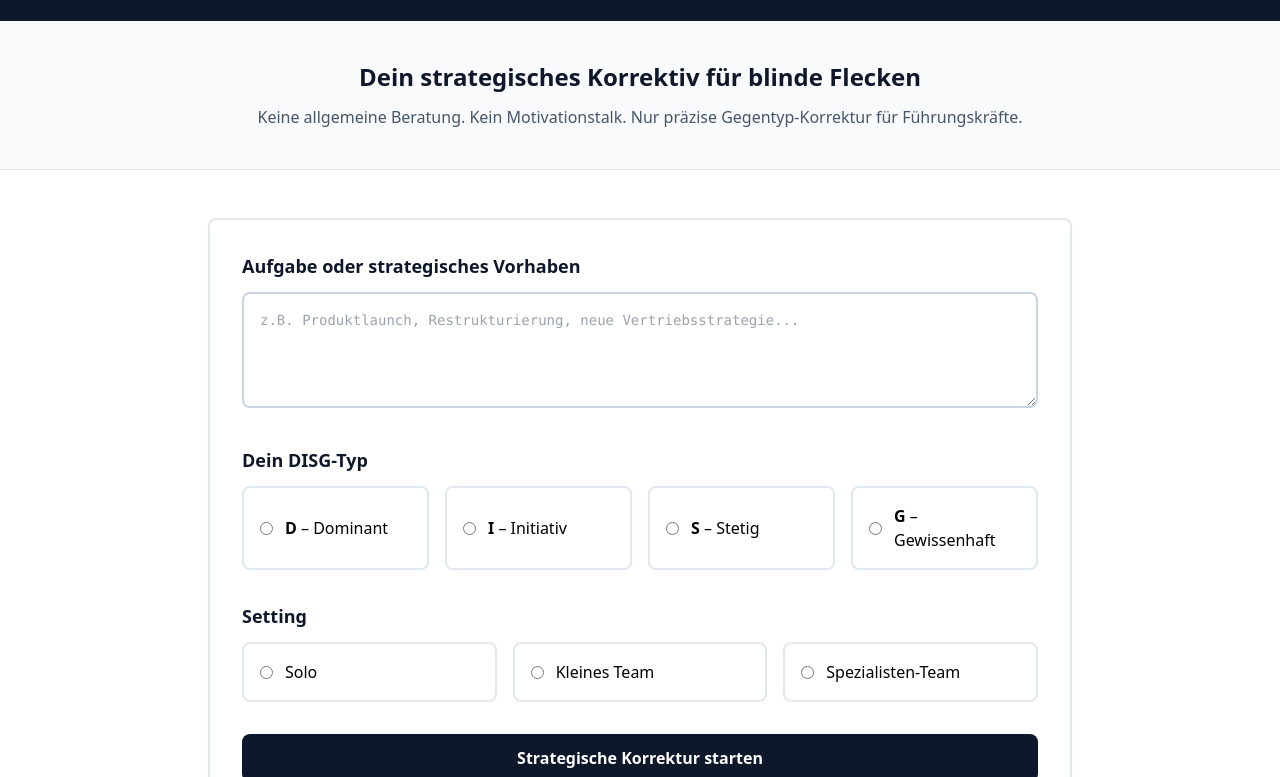
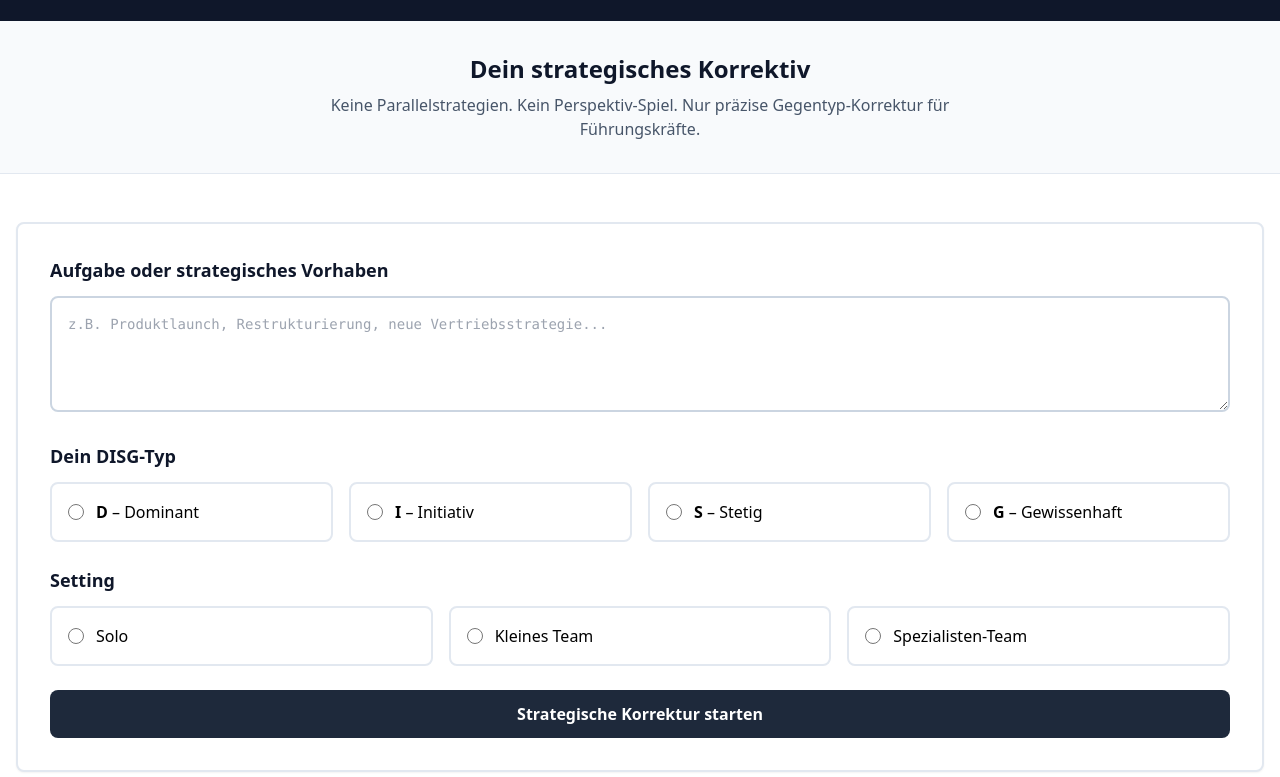
Before and after one commit to omergili/disg-analyser, a plain HTML site: page index.html in a window 1280 px wide. Shown: the part 91-868 px from the top of the page. Drawn offline with nearby package versions, Linux system fonts and the light colour scheme.

Commit message:
Update index.html

```diff
--- a/index.html
+++ b/index.html
@@ -6,21 +6,31 @@
     <title>myLurch – Operative Exzellenz durch Gegentyp-Korrektur</title>
     <script src="https://cdn.tailwindcss.com"></script>
     <style>
-        html { scroll-behavior: smooth; }
+        html {
+            scroll-behavior: smooth;
+        }
         .btn-primary {
-            background: #0f172a;
+            background: #1e293b;
             transition: all 0.2s ease;
         }
         .btn-primary:hover {
-            background: #1e293b;
+            background: #334155;
+        }
+        .type-selector {
+            transition: all 0.2s ease;
+        }
+        .type-selector:hover {
+            border-color: #1e293b;
+        }
+        #butlerSection {
+            scroll-margin-top: 2rem;
         }
     </style>
 </head>
 <body class="bg-white">
 
-<!-- Header -->
 <header class="bg-slate-900 text-white py-6 shadow-md">
-    <div class="max-w-6xl mx-auto px-4">
+    <div class="max-w-7xl mx-auto px-4">
         <h1 class="text-3xl font-bold tracking-tight">myLurch</h1>
         <p class="text-slate-300 mt-1">
             Operative Exzellenz durch Gegentyp-Korrektur
@@ -28,24 +38,21 @@
     </div>
 </header>
 
-<!-- Hero -->
-<section class="bg-slate-50 py-10 border-b border-slate-200">
-    <div class="max-w-4xl mx-auto px-4 text-center">
-        <h2 class="text-2xl font-semibold text-slate-900 mb-3">
-            Dein strategisches Korrektiv für blinde Flecken
+<section class="bg-slate-50 py-8 border-b border-slate-200">
+    <div class="max-w-7xl mx-auto px-4 text-center">
+        <h2 class="text-2xl font-semibold text-slate-900 mb-2">
+            Dein strategisches Korrektiv
         </h2>
-        <p class="text-slate-600">
-            Keine allgemeine Beratung. Kein Motivationstalk.
+        <p class="text-slate-600 max-w-2xl mx-auto">
+            Keine Parallelstrategien. Kein Perspektiv-Spiel.
             Nur präzise Gegentyp-Korrektur für Führungskräfte.
         </p>
     </div>
 </section>
 
-<!-- Main -->
-<main class="max-w-4xl mx-auto px-4 py-12">
+<main class="max-w-7xl mx-auto px-4 py-12">
 
-    <!-- Input -->
-    <div class="bg-white border-2 border-slate-200 rounded-lg p-8 shadow-sm mb-8">
+    <div class="bg-white border-2 border-slate-200 rounded-lg p-8 mb-8 shadow-sm">
 
         <label for="taskInput" class="block text-lg font-semibold text-slate-900 mb-3">
             Aufgabe oder strategisches Vorhaben
@@ -59,53 +66,48 @@
         ></textarea>
 
         <!-- Typ -->
-        <div class="mt-8">
+        <div class="mt-6 mb-6">
             <label class="block text-lg font-semibold text-slate-900 mb-3">
                 Dein DISG-Typ
             </label>
 
             <div class="grid grid-cols-2 md:grid-cols-4 gap-4">
-                <label class="flex items-center p-4 border-2 border-slate-200 rounded-lg cursor-pointer">
-                    <input type="radio" name="userType" value="D" class="mr-3">
+                <label class="flex items-center p-4 border-2 border-slate-200 rounded-lg cursor-pointer hover:border-slate-400 transition">
+                    <input type="radio" name="userType" value="D" class="type-selector w-4 h-4 mr-3">
                     <span><strong>D</strong> – Dominant</span>
                 </label>
-
-                <label class="flex items-center p-4 border-2 border-slate-200 rounded-lg cursor-pointer">
-                    <input type="radio" name="userType" value="I" class="mr-3">
+                <label class="flex items-center p-4 border-2 border-slate-200 rounded-lg cursor-pointer hover:border-slate-400 transition">
+                    <input type="radio" name="userType" value="I" class="type-selector w-4 h-4 mr-3">
                     <span><strong>I</strong> – Initiativ</span>
                 </label>
-
-                <label class="flex items-center p-4 border-2 border-slate-200 rounded-lg cursor-pointer">
-                    <input type="radio" name="userType" value="S" class="mr-3">
+                <label class="flex items-center p-4 border-2 border-slate-200 rounded-lg cursor-pointer hover:border-slate-400 transition">
+                    <input type="radio" name="userType" value="S" class="type-selector w-4 h-4 mr-3">
                     <span><strong>S</strong> – Stetig</span>
                 </label>
-
-                <label class="flex items-center p-4 border-2 border-slate-200 rounded-lg cursor-pointer">
-                    <input type="radio" name="userType" value="G" class="mr-3">
+                <label class="flex items-center p-4 border-2 border-slate-200 rounded-lg cursor-pointer hover:border-slate-400 transition">
+                    <input type="radio" name="userType" value="G" class="type-selector w-4 h-4 mr-3">
                     <span><strong>G</strong> – Gewissenhaft</span>
                 </label>
             </div>
         </div>
 
         <!-- Setting -->
-        <div class="mt-8">
+        <div class="mt-6 mb-6">
             <label class="block text-lg font-semibold text-slate-900 mb-3">
                 Setting
             </label>
 
             <div class="grid grid-cols-1 md:grid-cols-3 gap-4">
-                <label class="flex items-center p-4 border-2 border-slate-200 rounded-lg cursor-pointer">
-                    <input type="radio" name="setting" value="Solo" class="mr-3">
+                <label class="flex items-start p-4 border-2 border-slate-200 rounded-lg cursor-pointer hover:border-slate-400 transition">
+                    <input type="radio" name="setting" value="Solo" class="type-selector w-4 h-4 mr-3 mt-1">
                     <span>Solo</span>
                 </label>
-
-                <label class="flex items-center p-4 border-2 border-slate-200 rounded-lg cursor-pointer">
-                    <input type="radio" name="setting" value="Kleines Team" class="mr-3">
+                <label class="flex items-start p-4 border-2 border-slate-200 rounded-lg cursor-pointer hover:border-slate-400 transition">
+                    <input type="radio" name="setting" value="Kleines Team" class="type-selector w-4 h-4 mr-3 mt-1">
                     <span>Kleines Team</span>
                 </label>
-
-                <label class="flex items-center p-4 border-2 border-slate-200 rounded-lg cursor-pointer">
-                    <input type="radio" name="setting" value="Spezialisten-Team" class="mr-3">
+                <label class="flex items-start p-4 border-2 border-slate-200 rounded-lg cursor-pointer hover:border-slate-400 transition">
+                    <input type="radio" name="setting" value="Spezialisten-Team" class="type-selector w-4 h-4 mr-3 mt-1">
                     <span>Spezialisten-Team</span>
                 </label>
             </div>
@@ -113,11 +115,10 @@
 
         <button
             id="analyzeBtn"
-            class="btn-primary text-white font-semibold py-3 px-8 rounded-lg w-full mt-8"
+            class="btn-primary text-white font-semibold py-3 px-8 rounded-lg w-full"
         >
             Strategische Korrektur starten
         </button>
-
     </div>
 
     <!-- Butler Output -->
@@ -126,24 +127,26 @@
             <h3 class="text-xl font-bold text-slate-900 mb-6">
                 Strategische Korrektur
             </h3>
-            <div id="butlerOutput" class="space-y-4 text-slate-800 leading-relaxed"></div>
+            <div id="butlerOutput" class="text-slate-800 leading-relaxed whitespace-pre-line"></div>
         </div>
     </div>
 
 </main>
 
-<!-- Footer -->
 <footer class="bg-slate-900 text-slate-400 py-8 mt-16">
-    <div class="max-w-6xl mx-auto px-4 text-center text-sm">
-        myLurch – Executive Strategy Butler
+    <div class="max-w-7xl mx-auto px-4 text-center">
+        <p class="text-sm">myLurch – Executive Strategy Butler</p>
     </div>
 </footer>
 
 <script>
 const taskInput = document.getElementById('taskInput');
 const analyzeBtn = document.getElementById('analyzeBtn');
+const butlerSection = document.getElementById('butlerSection');
+const butlerOutput = document.getElementById('butlerOutput');
 
 analyzeBtn.addEventListener('click', async () => {
+
     const task = taskInput.value.trim();
     const userType = document.querySelector('input[name="userType"]:checked');
     const setting = document.querySelector('input[name="setting"]:checked');
@@ -165,7 +168,7 @@
 Nutzer-Typ: ${userType.value}
 Setting: ${setting.value}
 
-Struktur strikt einhalten:
+Struktur der Antwort zwingend:
 
 Sektion: Deine Intuition
 3 Bulletpoints.
@@ -189,25 +192,19 @@
 
         const data = await response.json();
 
-        document.getElementById('butlerOutput').innerHTML =
-            `<div class="whitespace-pre-line">${data.result}</div>`;
-
-        document.getElementById('butlerSection').classList.remove('hidden');
+        butlerOutput.textContent = data.result;
+        butlerSection.classList.remove('hidden');
+        butlerSection.scrollIntoView({ behavior: 'smooth' });
 
     } catch (error) {
-
-        document.getElementById('butlerOutput').innerHTML =
-            `<p class="text-red-600">Fehler bei der Analyse.</p>`;
-
-        document.getElementById('butlerSection').classList.remove('hidden');
-
+        butlerOutput.textContent = "Fehler bei der Analyse.";
+        butlerSection.classList.remove('hidden');
     } finally {
         analyzeBtn.disabled = false;
         analyzeBtn.textContent = 'Strategische Korrektur starten';
     }
 });
 
-// STRG + ENTER
 taskInput.addEventListener('keydown', (e) => {
     if (e.key === 'Enter' && (e.ctrlKey || e.metaKey)) {
         e.preventDefault();
```
